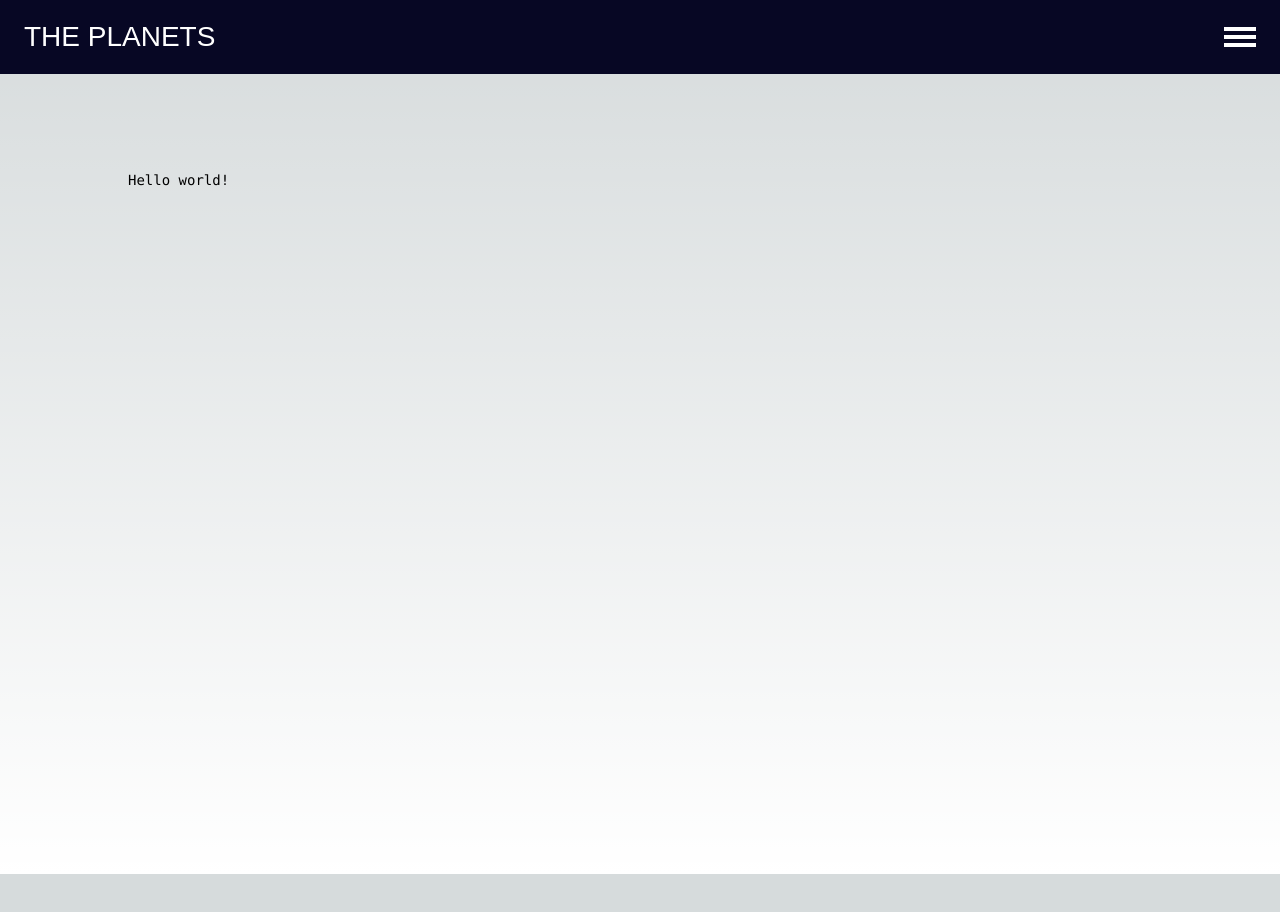
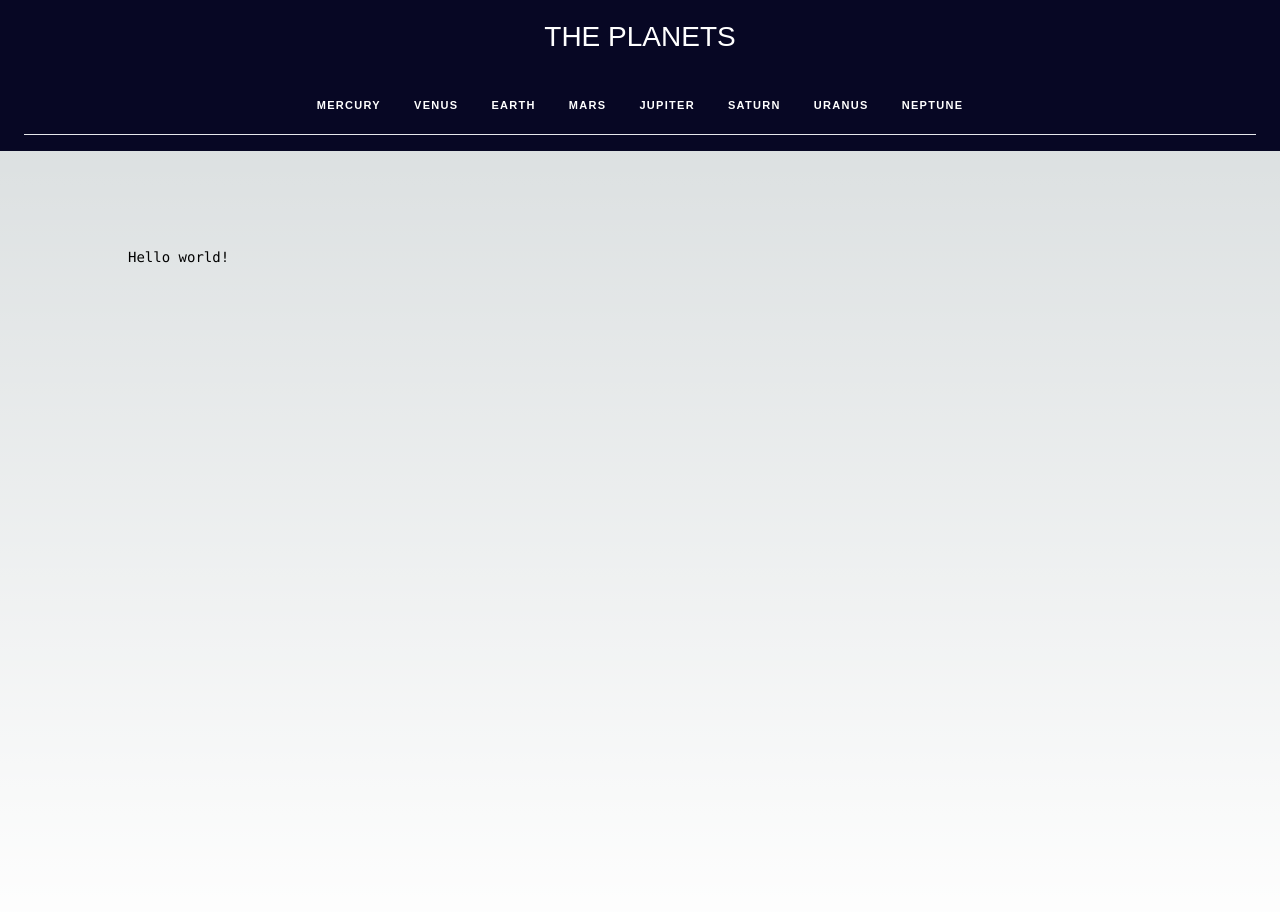
Before and after one commit to MaxAnderberg/planets-fact-site, a Next.js app: page / in a window 1280 px wide. Shown: the top 912 px of the page. Before the commit the page ends 874 px from the top, so only its background shows below. Built offline with nearby package versions, Linux system fonts and the light colour scheme.

Commit message:
fixed navbar for tablet and desktop

```diff
--- a/components/Navbar.tsx
+++ b/components/Navbar.tsx
@@ -13,23 +13,24 @@ const Navbar = () => {
 
   return (
     <nav className='bg-[#070724] text-white py-[16px] px-[24px]'>
-      <div className='flex justify-between items-center'>
+      <div className='flex justify-between items-center md:flex-col'>
         <p className='uppercase font-antonio text-[28px]'>
           The planets
         </p>
-        <div className='w-[32px] h-[20px] gap-[4px] flex flex-col cursor-pointer' onClick={handleExpand}>
+        <div className='w-[32px] h-[20px] gap-[4px] flex flex-col cursor-pointer md:hidden' onClick={handleExpand}>
           <div className='bg-white w-full h-[4px]'></div>
           <div className='bg-white w-full h-[4px]'></div>
           <div className='bg-white w-full h-[4px]'></div>
         </div>
       </div>
+      <div className='md:hidden'>
         {isExpanded && (
           <div className='fixed top-[calc(100% + 32px)] left-0 w-screen h-screen flex flex-col z-50 bg-black px-[24px]'>
             <ul>
               {planetsData.map((planet) => (
                 <li key={planet.name} className='border-b w-full border-opacity-10 py-[20px] flex justify-between'>
                   <div className='flex'>
-                  <div className={`border rounded-full w-[20px] h-[20px] mr-[25px]`} style={{background: planet.color, borderColor:planet.color}}></div>
+                    <div className={`border rounded-full w-[20px] h-[20px] mr-[25px]`} style={{ background: planet.color, borderColor: planet.color }}></div>
                     <Link href={`/${planet.name.toLowerCase()}`} className='uppercase font-spartan text-[15px] font-bold tracking-[1.3px]' onClick={handleExpand}>
                       {planet.name}
                     </Link>
@@ -40,6 +41,22 @@ const Navbar = () => {
             </ul>
           </div>
         )}
+      </div>
+      <div className='md:visible px-0 border-b mt-[19px]'>
+        <div className='flex justify-center'>
+          <ul className='flex gap-[33px]'>
+            {planetsData.map((planet) => (
+              <li key={planet.name} className='w-full border-opacity-10 py-[20px] flex justify-between'>
+                <div className='flex'>
+                  <Link href={`/${planet.name.toLowerCase()}`} className='uppercase font-spartan text-[11px] font-bold tracking-[1.3px]' onClick={handleExpand}>
+                    {planet.name}
+                  </Link>
+                </div>
+              </li>
+            ))}
+          </ul>
+        </div>
+      </div>
     </nav>
   );
 };
```
Lines whose indentation alone changed are shown as unchanged.
